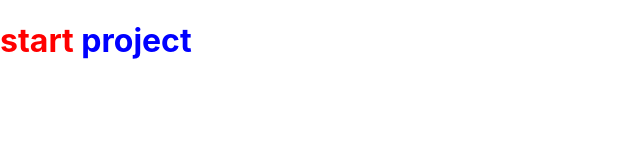
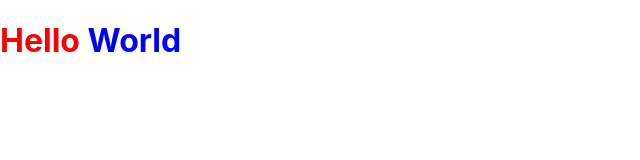
Before and after one commit to BrunoFay/Ignite-News, a Next.js app: page / in a window 1280 px wide. Shown: the top 160 px of the page, without its empty margins (0-640 px from the left). Built offline with nearby package versions, Linux system fonts and the light colour scheme.

Commit message:
NEW add eslit rocketseat

```diff
--- a/package.json
+++ b/package.json
@@ -9,15 +9,19 @@
     "lint": "next lint"
   },
   "dependencies": {
+    "@next/font": "^13.0.2",
     "@types/node": "18.11.9",
     "@types/react": "18.0.25",
     "@types/react-dom": "18.0.8",
-    "eslint": "8.27.0",
     "eslint-config-next": "13.0.2",
     "next": "13.0.2",
     "react": "18.2.0",
     "react-dom": "18.2.0",
     "sass": "^1.56.1",
     "typescript": "4.8.4"
+  },
+  "devDependencies": {
+    "@rocketseat/eslint-config": "^1.1.3",
+    "eslint": "^8.27.0"
   }
 }
--- a/src/pages/_app.tsx
+++ b/src/pages/_app.tsx
@@ -1,6 +1,22 @@
+/* eslint-disable react/no-unknown-property */
+import { Roboto } from '@next/font/google'
+
 import '../styles/globals.css'
 import type { AppProps } from 'next/app'
 
+const roboto = Roboto({
+  weight: ['400', '700', '900'],
+})
+
 export default function App({ Component, pageProps }: AppProps) {
-  return <Component {...pageProps} />
+  return (
+    <>
+      <style jsx global>{`
+        html {
+          font-family: ${roboto.style.fontFamily};
+        }
+      `}</style>
+      <Component {...pageProps} />
+    </>
+  )
 }
--- a/src/pages/index.tsx
+++ b/src/pages/index.tsx
@@ -1,7 +1,15 @@
+import Head from 'next/head'
 import styles from '../styles/Home.module.scss'
 
 export default function Home() {
   return (
- <h1 className={styles.test}>start <span>project</span></h1>
+    <>
+      <Head>
+        <title>Ig News</title>
+      </Head>
+      <h1 className={styles.test}>
+        Hello <span>World</span>
+      </h1>
+    </>
   )
 }
```
Also changed, not shown: .eslintrc.json, 1 other file (tests, documents, lock files or other folders).
